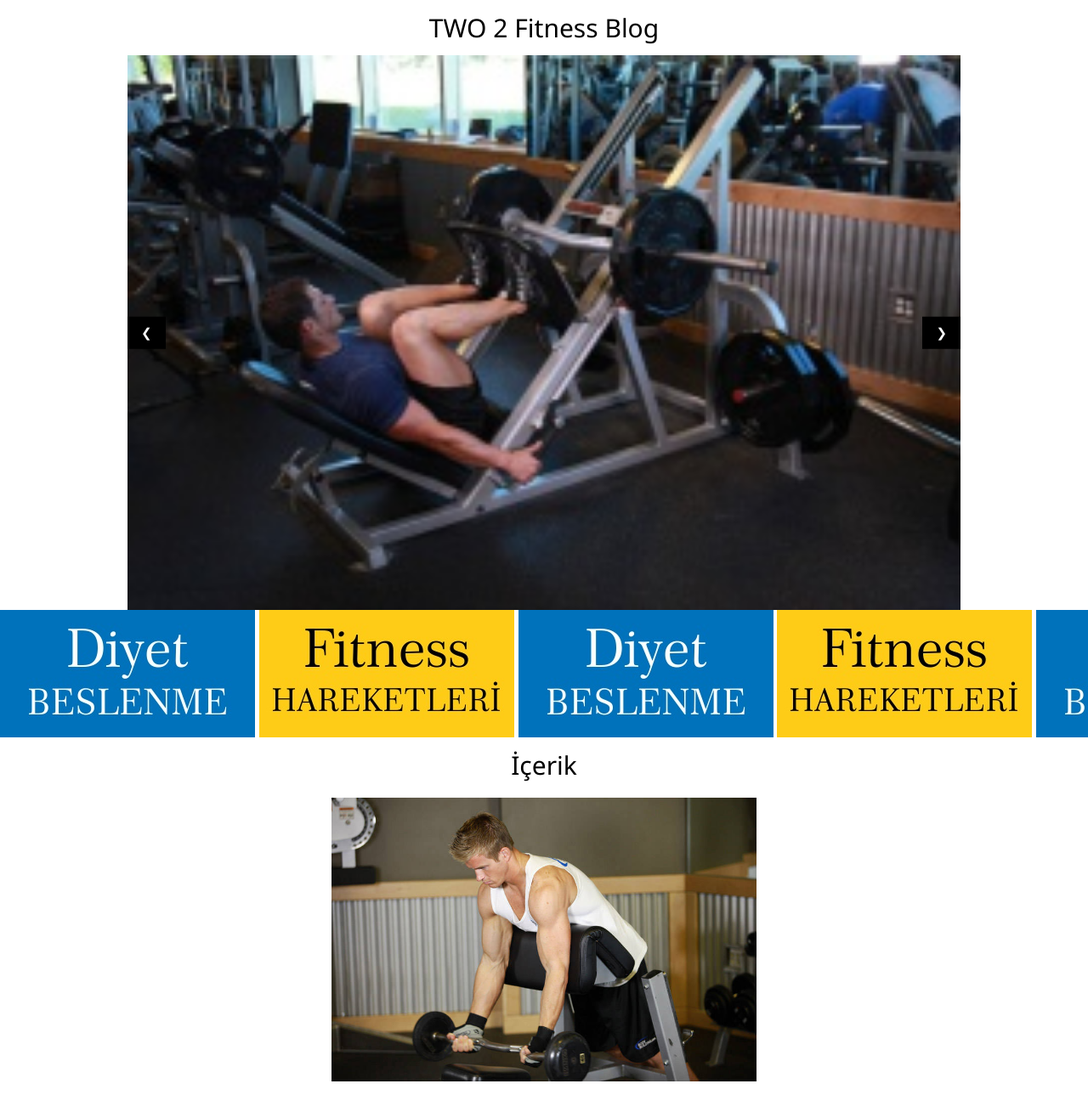
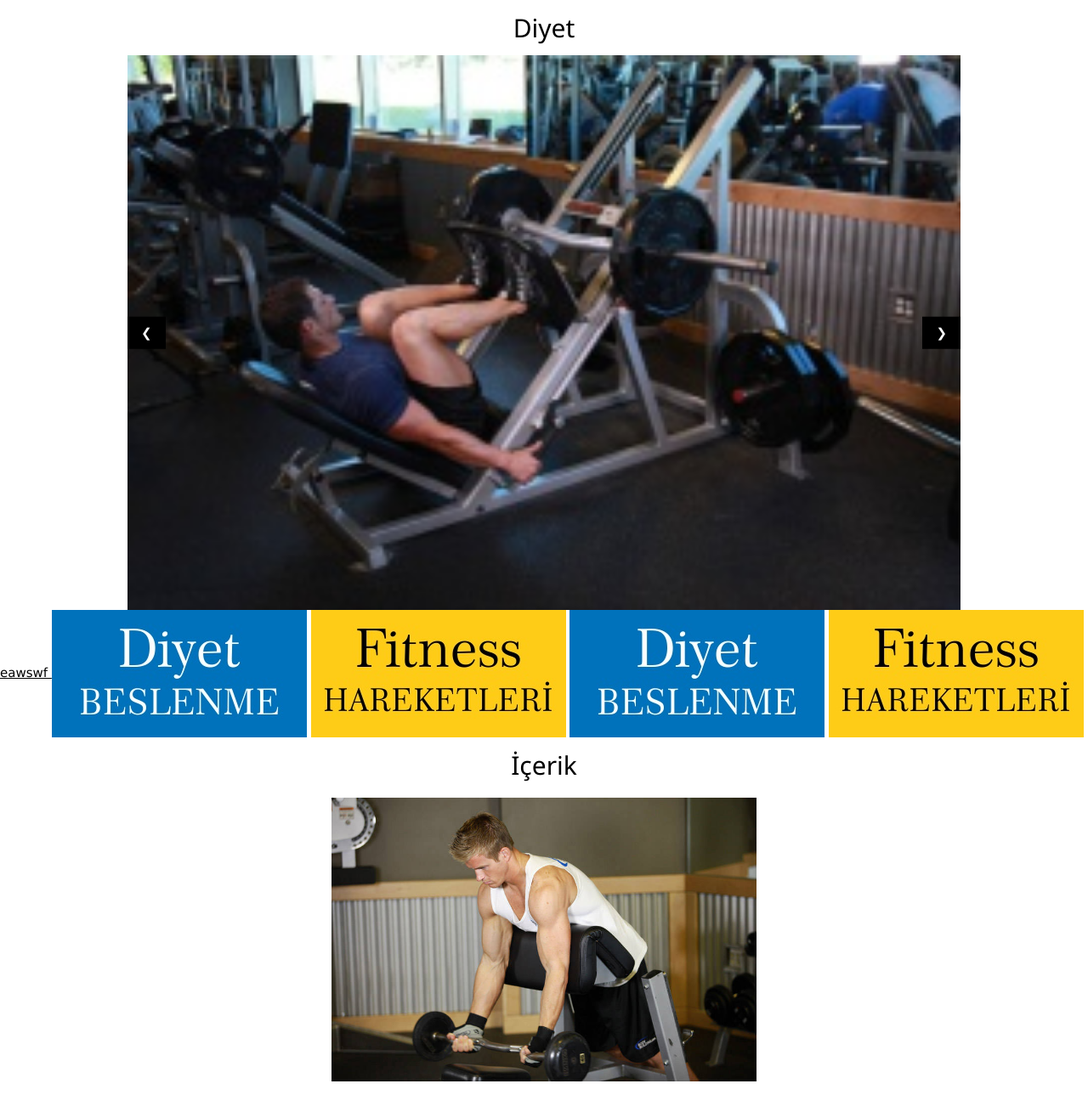
Before and after one commit to prensmiskin/fitnessblog, a Jekyll site: the page two.html, which Jekyll copies as it is, in a window 1280 px wide. Shown: the whole page at 85% size. Built offline with Jekyll 4.4.1, drawn with Linux system fonts in a browser that asks for light colours.

Commit message:
Update two.html
qs

```diff
--- a/two.html
+++ b/two.html
@@ -11,7 +11,7 @@
 </style>
 <body>
 
-<h2 class="w3-center">TWO 2  Fitness Blog</h2>
+<h2 class="w3-center">Diyet</h2>
 
 <div class="w3-content w3-display-container">
   <img class="mySlides" src="images/a.jpg" style="width:100%">
@@ -26,7 +26,7 @@
 <div class="scrolls">
 <div id="carousel">
     <div class="slide">
-        <a href="https://www.google.com/">
+        <a href="https://www.google.com/"> eawswf
         <img src="images/n.jpg"/>
       </a>
     </div>
```
